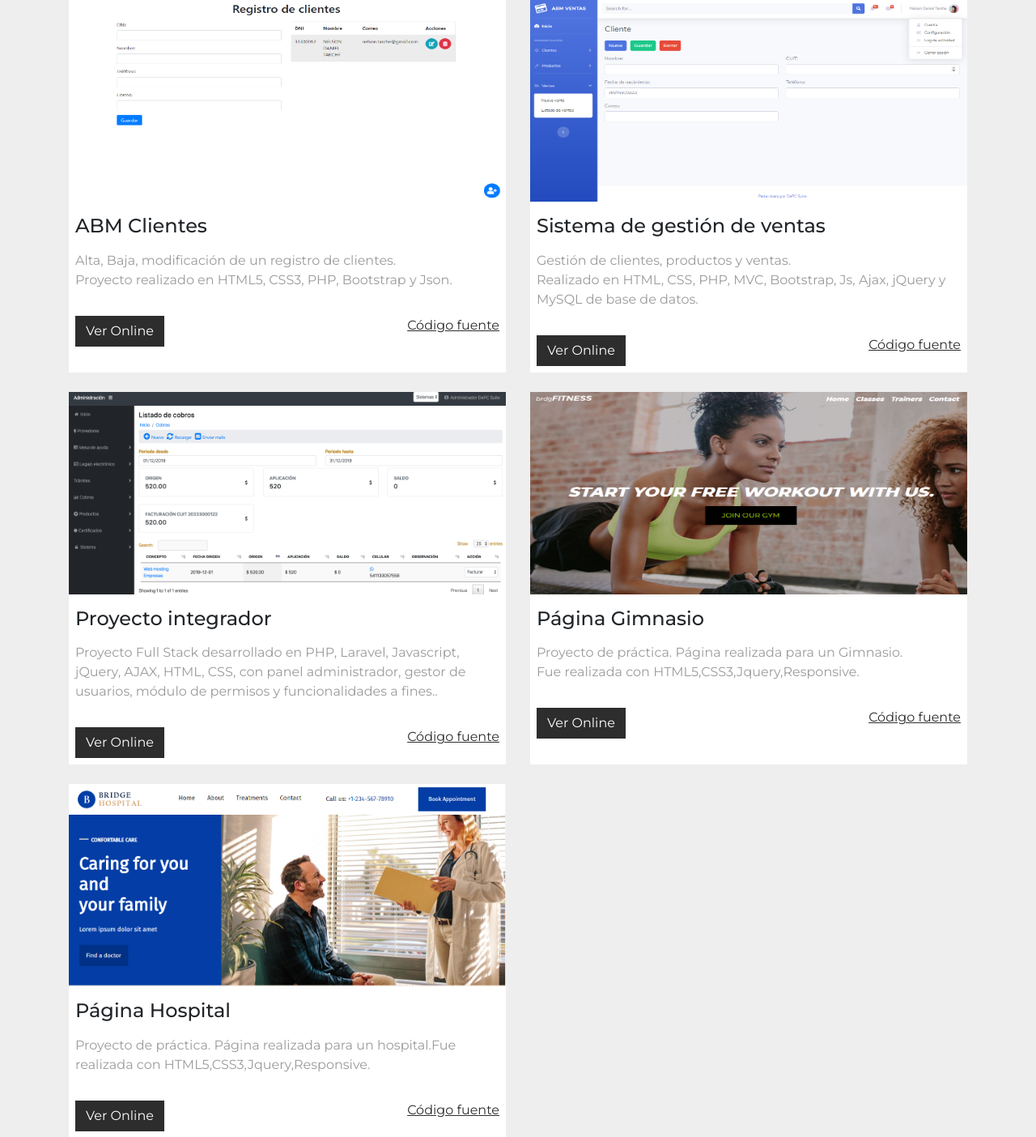
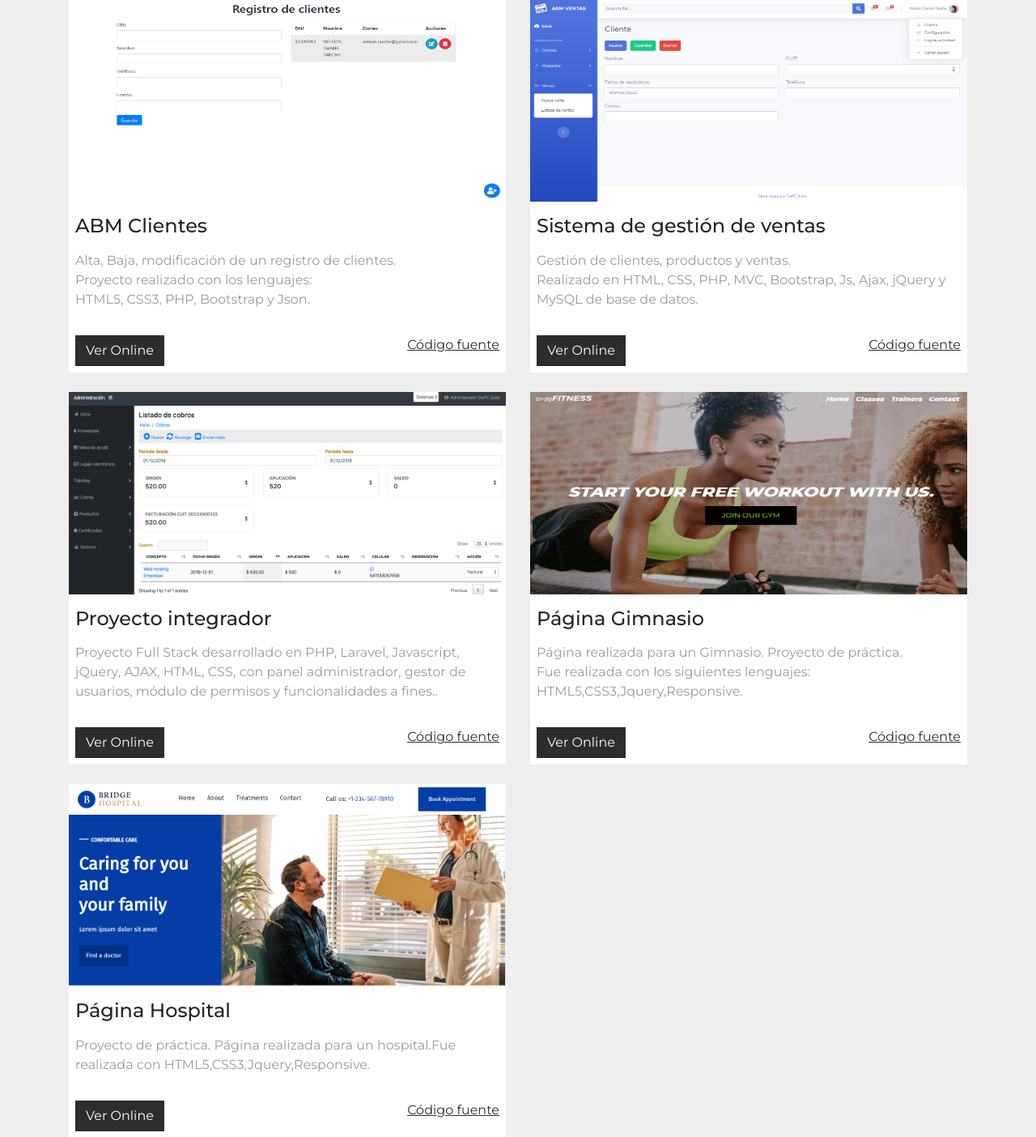
Before and after one commit to griecohernan/portfolio, a PHP site: page /proyectos.php in a window 1280 px wide. Shown: the part 248-1652 px from the top of the page at 81% size. Run offline with PHP 8.4, Linux system fonts and the light colour scheme.

Commit message:
cambios en proyectos

```diff
--- a/proyectos.php
+++ b/proyectos.php
@@ -60,7 +60,7 @@
                             <div class="col-12">
                                 <p class="parrafo-proyecto">Alta, Baja, modificación de un registro de clientes.
                                     <br>
-                                    Proyecto realizado en HTML5, CSS3, PHP,
+                                    Proyecto realizado con los lenguajes: <br> HTML5, CSS3, PHP,
                                     Bootstrap y Json.</p>
                             </div>
                         </div>
@@ -156,7 +156,7 @@
                         </div>
                         <div class="row p-2">
                             <div class="col-12">
-                                <p class="parrafo-proyecto">Proyecto de práctica. Página realizada para un Gimnasio. <br> Fue realizada con HTML5,CSS3,Jquery,Responsive.</p>
+                                <p class="parrafo-proyecto">Página realizada para un Gimnasio. Proyecto de práctica.  <br> Fue realizada con los siguientes lenguajes: <br> HTML5,CSS3,Jquery,Responsive.</p>
                             </div>
                         </div>
 
```
